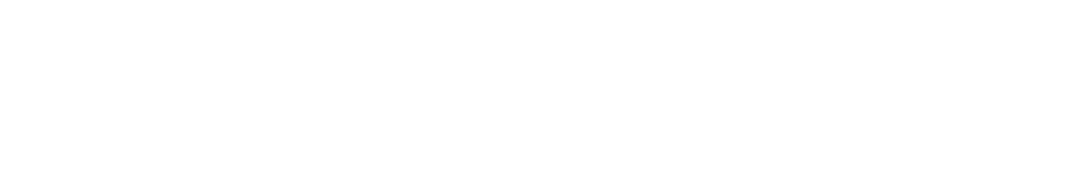
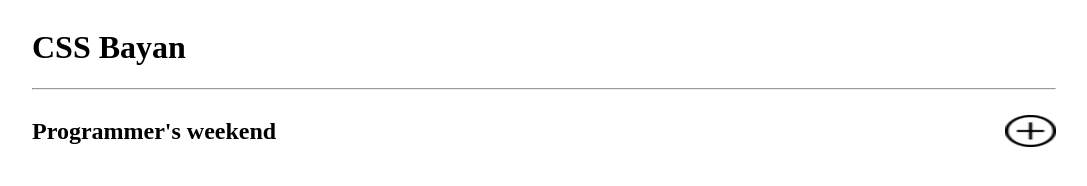
Before and after one commit to vadim-project/cssBayan, a plain HTML site: page cssbayan/index.html in a window 1280 px wide. Shown: the whole page, without its empty margins (96-1183 px from the left). Drawn offline with Linux system fonts and the light colour scheme.

Commit message:
feat: added page markup and images.

```diff
--- a/cssbayan/index.html
+++ b/cssbayan/index.html
@@ -1,5 +1,6 @@
 <!DOCTYPE html>
 <html lang="en">
+
 <head>
     <meta charset="UTF-8">
     <meta http-equiv="X-UA-Compatible" content="IE=edge">
@@ -7,7 +8,28 @@
     <title>cssBayan</title>
     <link rel="stylesheet" href="style/style.css">
 </head>
+
 <body>
+    <div class="container">
+        <header>
+            <h1>CSS Bayan</h1>
+            <hr>
+        </header>
+        <main>
+            <div class="memes-container">
+                <div class="meme">
+                    <div class="meme-header-container">
+                        <h2>Programmer's weekend</h2>
+                        <img class="plus" src="images/1491254405-plusaddmoredetail_82972.png" alt="">
+                    </div>
+                    <!-- <div class="meme-image-container">
+                        <img class="memes-image" src="images/BlmalmGIUAAN-7w.jpg_large" alt="">
+                    </div>
+                    <hr> -->
+                </div>
+            </div>
+        </main>
+    </div>
+</body>
 
-</body>
 </html>
--- a/cssbayan/style/style.css
+++ b/cssbayan/style/style.css
@@ -1,3 +1,38 @@
 html {
     scroll-behavior: smooth;
 }
+
+.container {
+    display: flex;
+    flex-direction: column;
+    margin: 0 auto;
+    width: 80vw;
+    height: 100%;
+}
+
+.header {
+    width: 100%;
+    align-items: center;
+}
+
+.memes-image img {
+    width: 30vw;
+    height: 40vh;
+}
+
+.meme-header-container img {
+    width: 4vw;
+    height: 4vh;
+}
+
+.meme {
+    display: flex;
+}
+
+.meme-header-container {
+    width: 100%;
+    display: flex;
+    flex-direction: row;
+    justify-content: space-between;
+    align-items: center;
+}
```
Also changed, not shown: cssbayan/images/1399933592_1210096610.jpg (added), cssbayan/images/1491254405-plusaddmoredetail_82972.png (added), cssbayan/images/DXyDeeBX0AEOx_T.jpg (added), cssbayan/images/e88e0c96801ca7da301b80acd3d8aeaf.png (added), cssbayan/images/h-7833.jpg (added), cssbayan/images/plus-circle-fill-svgrepo-com.svg (added), 2 other files.
